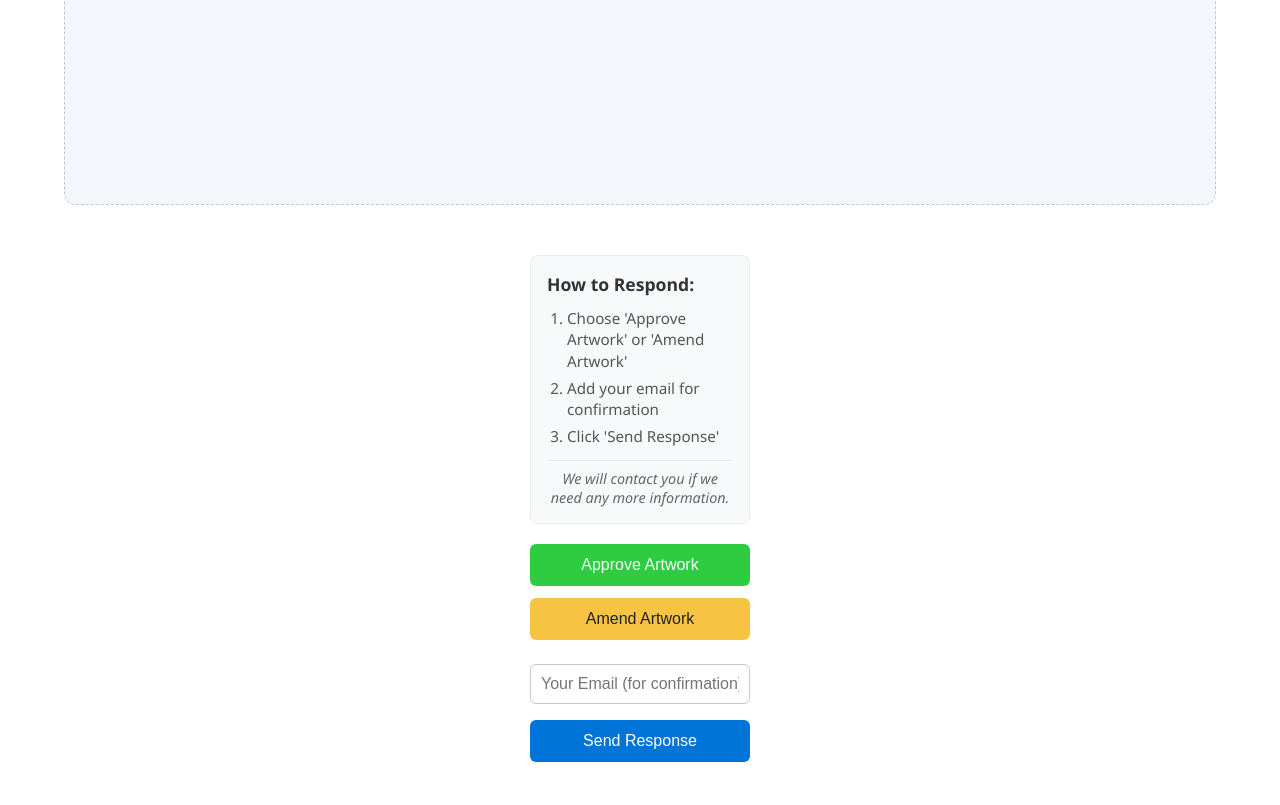
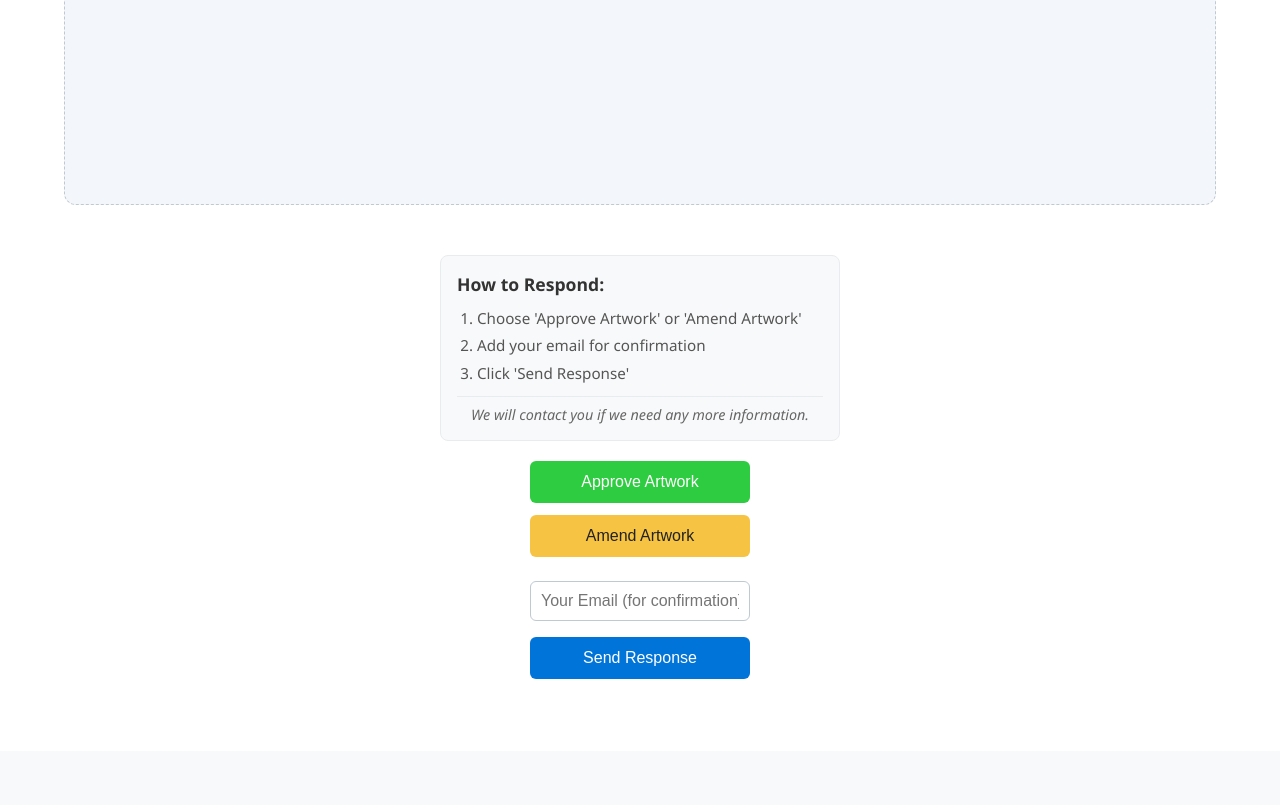
Before and after one commit to Samu77-B/artwork-approval-system, a website: page artwork-approval.html in a window 1280 px wide. Shown: the part 735-1540 px from the top of the page. After the commit the page ends 1486 px from the top, so only its background shows below. Drawn offline with Linux system fonts and the light colour scheme.

Commit message:
Improve desktop/tablet layout: wider instructions box (400px) and side-by-side approval buttons

```diff
--- a/artwork-approval.css
+++ b/artwork-approval.css
@@ -268,6 +268,67 @@ h1 {
   width: 220px;
   max-width: 90vw;
   margin: 0 auto 20px auto;
+}
+
+/* Desktop and Tablet - Wider instructions */
+@media (min-width: 768px) {
+  .instructions-section {
+    width: 400px;
+    max-width: 80vw;
+  }
+
+  .instructions-box {
+    padding: 20px 24px;
+  }
+
+  .instructions-box h3 {
+    font-size: 1.2rem;
+    margin-bottom: 16px;
+  }
+
+  .instruction-list {
+    margin-bottom: 16px;
+  }
+
+  .instruction-list li {
+    font-size: 1rem;
+    margin-bottom: 8px;
+    line-height: 1.5;
+  }
+
+  .instructions-note {
+    font-size: 0.95rem;
+    padding-top: 12px;
+  }
+
+  /* Match approval section width to instructions */
+  .approval-section {
+    width: 400px;
+    max-width: 80vw;
+  }
+
+  .submit-section {
+    width: 400px;
+    max-width: 80vw;
+  }
+
+  /* Make buttons side by side on larger screens */
+  .approval-section {
+    flex-direction: row;
+    gap: 16px;
+    flex-wrap: wrap;
+  }
+
+  .approve-btn, .amend-btn {
+    flex: 1;
+    min-width: 180px;
+  }
+
+  /* Amend text area spans full width below buttons */
+  .amend-text {
+    width: 100%;
+    margin-top: 12px;
+  }
 }
 
 .instructions-box {
```
